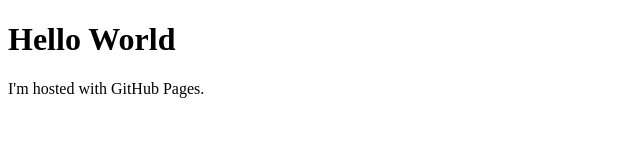
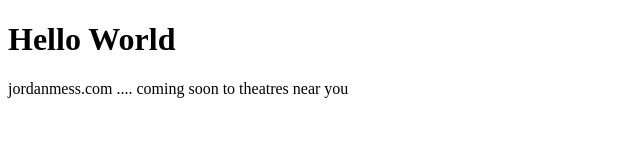
Before and after one commit to jordanrmess/personal_website, a plain HTML site: page index.html in a window 1280 px wide. Shown: the whole page, without its empty margins (0-640 px from the left). Drawn offline with Linux system fonts and the light colour scheme.

Commit message:
welcome message

```diff
--- a/index.html
+++ b/index.html
@@ -2,6 +2,6 @@
 <html>
 <body>
 <h1>Hello World</h1>
-<p>I'm hosted with GitHub Pages.</p>
+<p>jordanmess.com .... coming soon to theatres near you</p>
 </body>
 </html>
```
Also changed, not shown: 1 other file.
